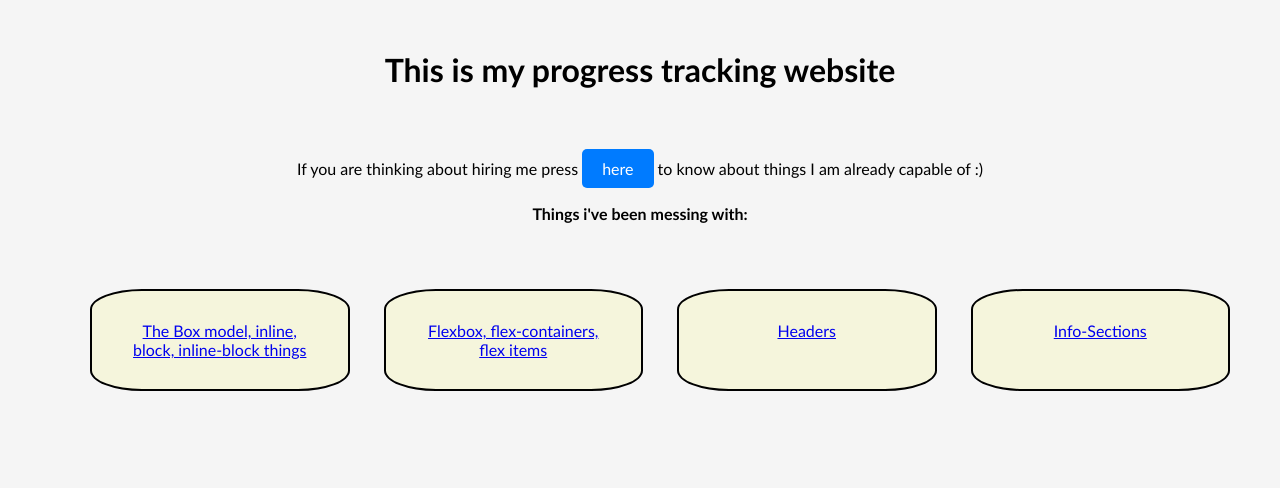
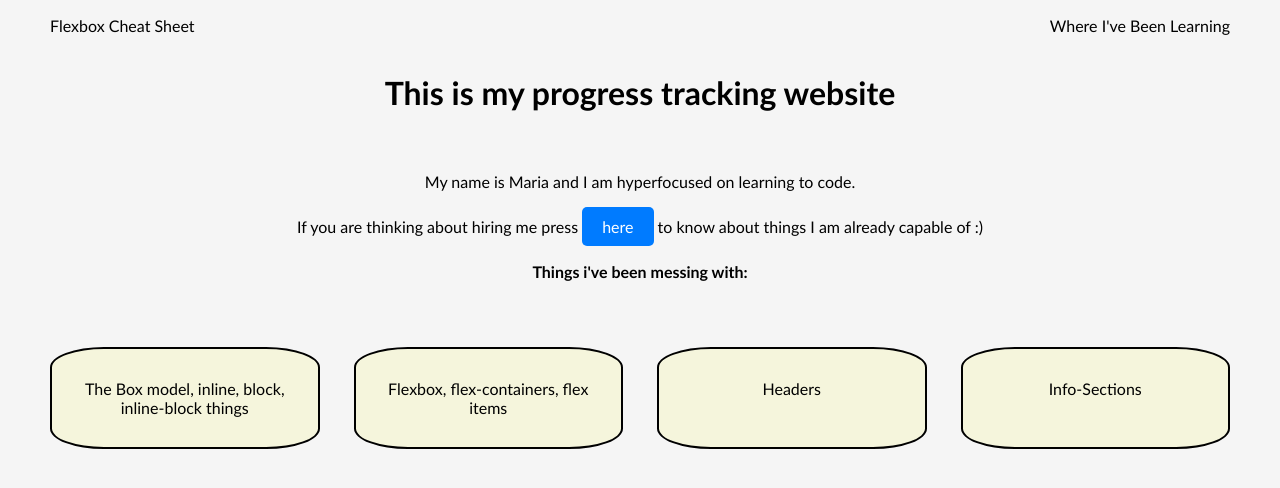
Before and after one commit to mariamagneu/applyingknowledge, a plain HTML site: page index.html in a window 1280 px wide. Drawn offline with Linux system fonts and the light colour scheme.

Commit message:
add header

```diff
--- a/index.html
+++ b/index.html
@@ -7,8 +7,17 @@
     <link rel="stylesheet" href="styles.css">
 </head>
 <body>
+    <div class="header">
+        <ul class="left-links">
+            <li><a href="https://flexbox.malven.co/">Flexbox Cheat Sheet</a></li>
+        </ul>
+        <ul class="right-links">
+            <li><a href="https://www.theodinproject.com/paths">Where I've Been Learning</a></li>
+        </ul>
+    </div>
     <h1>This is my progress tracking website</h1>
-    <p>  If you are thinking about hiring me press <a href="pages/cv.html" class="button-link">here</a> to know about things I am already capable of :)
+    <p>My name is Maria and I am hyperfocused on learning to code. </p>
+    <p>If you are thinking about hiring me press <a href="pages/cv.html" class="button-link">here</a> to know about things I am already capable of :)
 
 <p class="strong">Things i've been messing with: </p>
 <ul class="button-list">
--- a/styles.css
+++ b/styles.css
@@ -1,3 +1,15 @@
+
+body {
+  margin: 0px 50px;
+  background-color: whitesmoke;
+}
+
+.header {
+  display: flex;
+  flex-direction: row;
+  margin: 0px;
+}
+
 .button-link {
     display: inline-block;
     padding: 10px 20px;
@@ -47,13 +59,20 @@
     display: flex;
     flex-wrap: nowrap;
     gap: 34px;
+    list-style: none;
+    padding-left: 0;
   }
 
+  a {
+    text-decoration: none;
+    font-family: 'Trebuchet MS', 'Lucida Sans Unicode', 'Lucida Grande', 'Lucida Sans', Arial, sans-serif;
+    color: black;
+    display: inline;  }
   .strong {
     font-weight: 900;
   }
 
-  body {
-    margin: 50px;
-    background-color: whitesmoke;
-  }
+
+.right-links {
+  margin-left: auto;
+}
```
